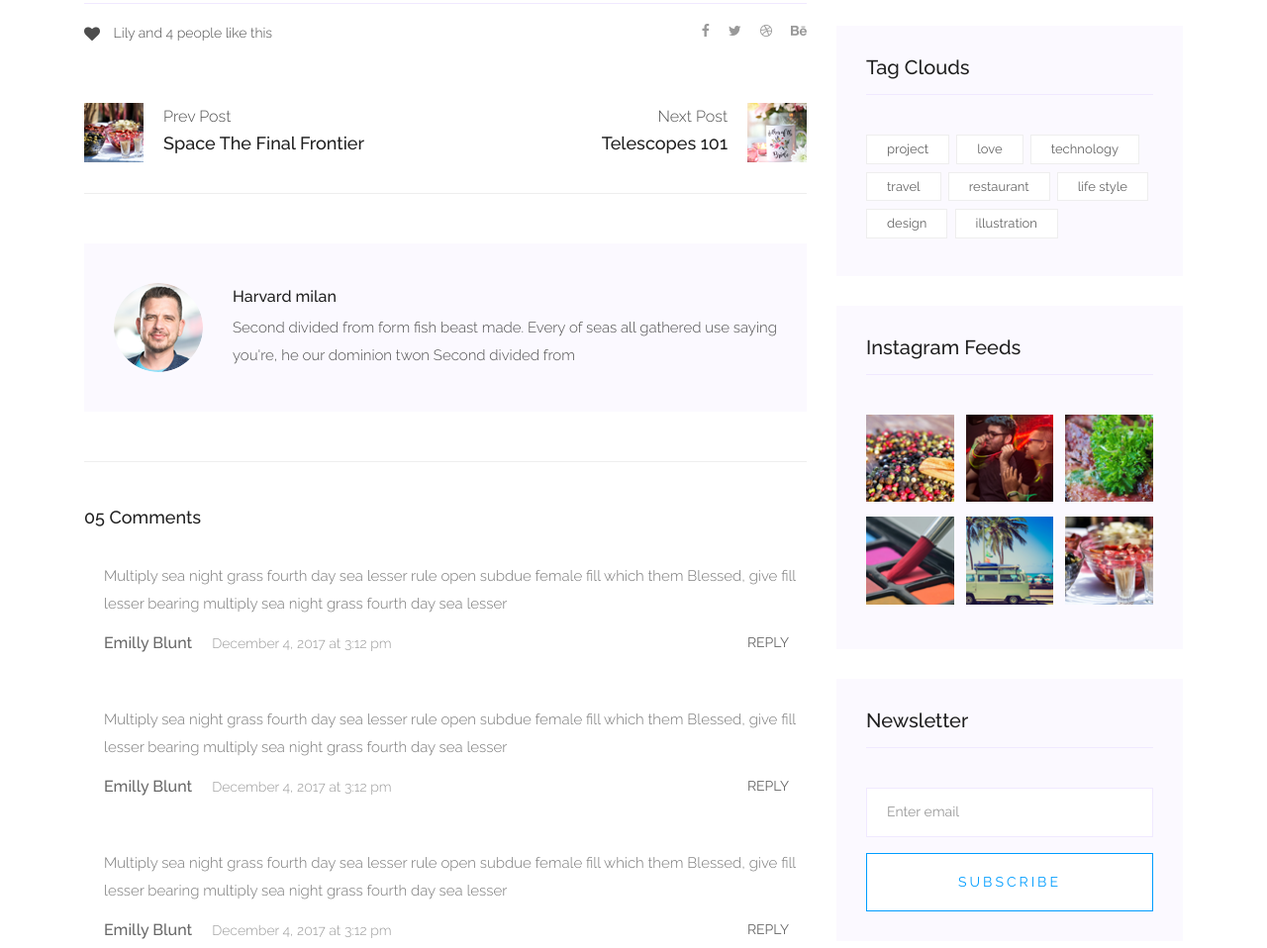
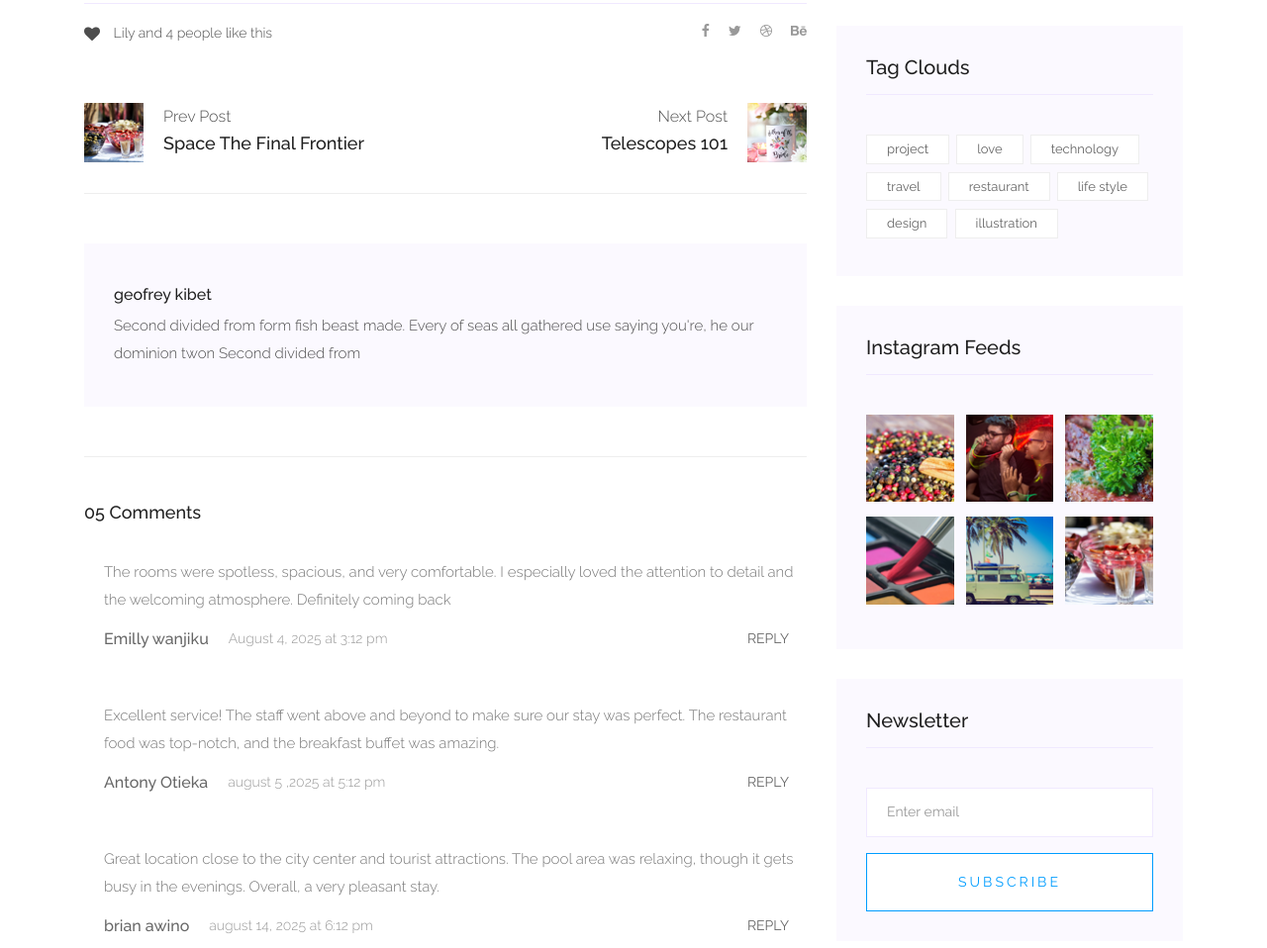
Before and after one commit to eula254-beep/bootstrap_hotel, a plain HTML site: page single-blog.html in a window 1280 px wide. Shown: the part 1849-2807 px from the top of the page at 99% size. Drawn offline with Linux system fonts and the light colour scheme; files whose address does not match are found by name.

Commit message:
Initial commit - Savannah Breeze Hotel project

```diff
--- a/single-blog.html
+++ b/single-blog.html
@@ -4,7 +4,7 @@
 <head>
    <meta charset="utf-8">
    <meta http-equiv="x-ua-compatible" content="ie=edge">
-   <title>Montana</title>
+   <title>SAVANNAH BREEZE</title>
    <meta name="description" content="">
    <meta name="viewport" content="width=device-width, initial-scale=1">
 
@@ -218,10 +218,10 @@
                </div>
                <div class="blog-author">
                   <div class="media align-items-center">
-                     <img src="img/blog/author.png" alt="">
+
                      <div class="media-body">
                         <a href="#">
-                           <h4>Harvard milan</h4>
+                           <h4>geofrey kibet</h4>
                         </a>
                         <p>Second divided from form fish beast made. Every of seas all gathered use saying you're, he
                            our dominion twon Second divided from</p>
@@ -238,15 +238,16 @@
                            </div>
                            <div class="desc">
                               <p class="comment">
-                                 Multiply sea night grass fourth day sea lesser rule open subdue female fill which them
-                                 Blessed, give fill lesser bearing multiply sea night grass fourth day sea lesser
+                                 The rooms were spotless, spacious, and very comfortable.
+                                 I especially loved the attention to detail and the welcoming atmosphere.
+                                 Definitely coming back
                               </p>
                               <div class="d-flex justify-content-between">
                                  <div class="d-flex align-items-center">
                                     <h5>
-                                       <a href="#">Emilly Blunt</a>
+                                       <a href="#">Emilly wanjiku</a>
                                     </h5>
-                                    <p class="date">December 4, 2017 at 3:12 pm </p>
+                                    <p class="date">August 4, 2025 at 3:12 pm </p>
                                  </div>
                                  <div class="reply-btn">
                                     <a href="#" class="btn-reply text-uppercase">reply</a>
@@ -264,15 +265,15 @@
                            </div>
                            <div class="desc">
                               <p class="comment">
-                                 Multiply sea night grass fourth day sea lesser rule open subdue female fill which them
-                                 Blessed, give fill lesser bearing multiply sea night grass fourth day sea lesser
+                                 Excellent service! The staff went above and beyond to make sure our stay was perfect.
+                                 The restaurant food was top-notch, and the breakfast buffet was amazing.
                               </p>
                               <div class="d-flex justify-content-between">
                                  <div class="d-flex align-items-center">
                                     <h5>
-                                       <a href="#">Emilly Blunt</a>
+                                       <a href="#">Antony Otieka</a>
                                     </h5>
-                                    <p class="date">December 4, 2017 at 3:12 pm </p>
+                                    <p class="date">august 5 ,2025 at 5:12 pm </p>
                                  </div>
                                  <div class="reply-btn">
                                     <a href="#" class="btn-reply text-uppercase">reply</a>
@@ -290,15 +291,16 @@
                            </div>
                            <div class="desc">
                               <p class="comment">
-                                 Multiply sea night grass fourth day sea lesser rule open subdue female fill which them
-                                 Blessed, give fill lesser bearing multiply sea night grass fourth day sea lesser
+                                 Great location close to the city center and tourist attractions.
+                                 The pool area was relaxing, though it gets busy in the evenings.
+                                 Overall, a very pleasant stay.
                               </p>
                               <div class="d-flex justify-content-between">
                                  <div class="d-flex align-items-center">
                                     <h5>
-                                       <a href="#">Emilly Blunt</a>
+                                       <a href="#">brian awino</a>
                                     </h5>
-                                    <p class="date">December 4, 2017 at 3:12 pm </p>
+                                    <p class="date">august 14, 2025 at 6:12 pm </p>
                                  </div>
                                  <div class="reply-btn">
                                     <a href="#" class="btn-reply text-uppercase">reply</a>
@@ -530,8 +532,8 @@
                           <h3 class="footer_title">
                               address
                           </h3>
-                          <p class="footer_text" >  200, Green road, Mongla, <br>
-                                  New Yor City USA</p>
+                          <p class="footer_text" >  Karen <br>
+                                  Nairobi,kenya</p>
                           <a href="#" class="line-button">Get Direction</a>
                       </div>
                   </div>
@@ -540,8 +542,8 @@
                           <h3 class="footer_title">
                                   Reservation
                           </h3>
-                          <p class="footer_text" >+10 367 267 2678 <br>
-                                  reservation@montana.com</p>
+                          <p class="footer_text" >+254 746 797 340 <br>
+                                  shaleteula@gmail.com</p>
                       </div>
                   </div>
                   <div class="col-xl-2 col-md-6 col-lg-2">
```
